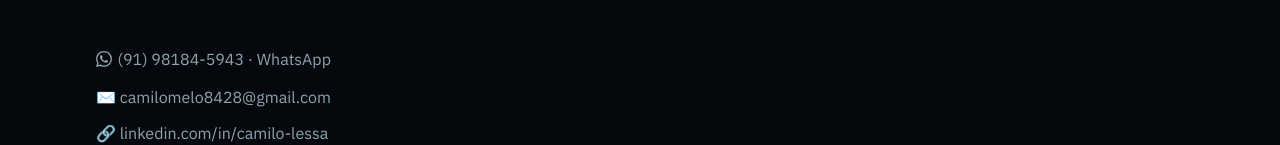
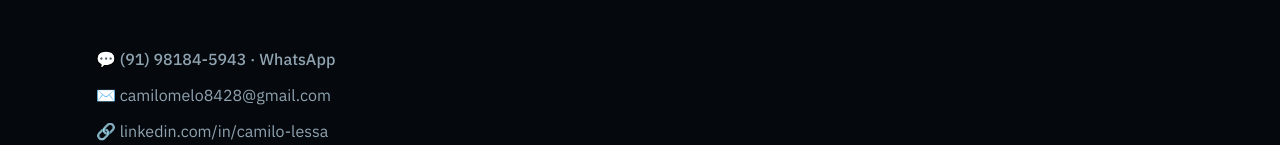
Before and after one commit to camilomelo8428/portfolio-camilo, a Next.js app: page /portfolio-camilo/ in a window 1280 px wide. Shown: the part 4121-4266 px from the top of the page. Built offline with nearby package versions, Linux system fonts and the light colour scheme.

Commit message:
fix: destaque WhatsApp na lista de contatos

```diff
--- a/src/app/globals.css
+++ b/src/app/globals.css
@@ -812,9 +812,8 @@ body {
 }
 
 .contact-link--whatsapp {
-  display: inline-flex;
-  align-items: center;
-  gap: 0.35rem;
+  color: #6ee7a0;
+  font-weight: 500;
 }
 
 .contact-link--whatsapp:hover {
--- a/src/components/Contact.tsx
+++ b/src/components/Contact.tsx
@@ -49,8 +49,7 @@ export function Contact() {
                 rel="noopener noreferrer"
                 className="contact-link contact-link--whatsapp"
               >
-                <WhatsAppIcon className="inline h-4 w-4 align-[-2px]" />{" "}
-                {t.profile.phone} · {t.contact.whatsapp}
+                💬 {t.profile.phone} · {t.contact.whatsapp}
               </a>
             </li>
             <li>
```
